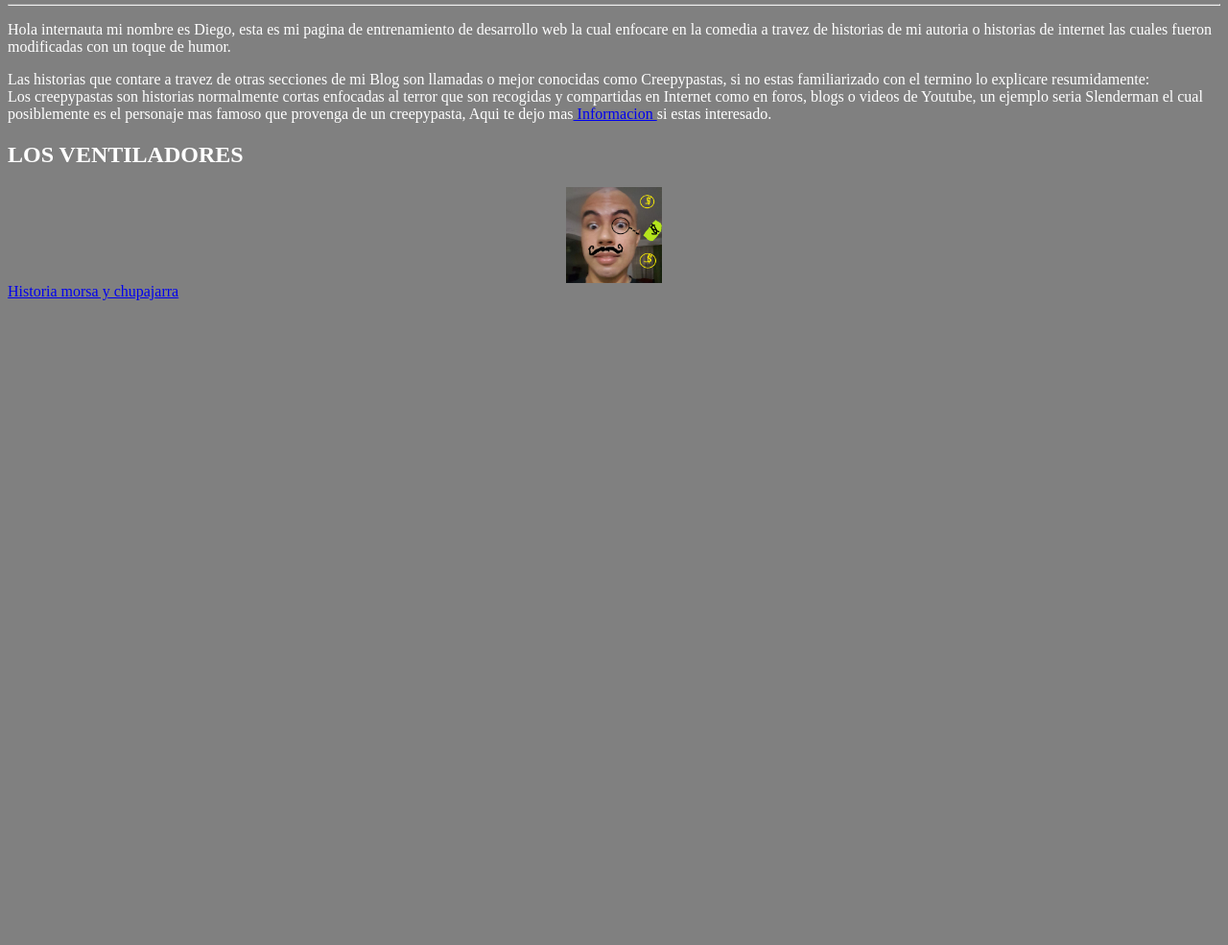
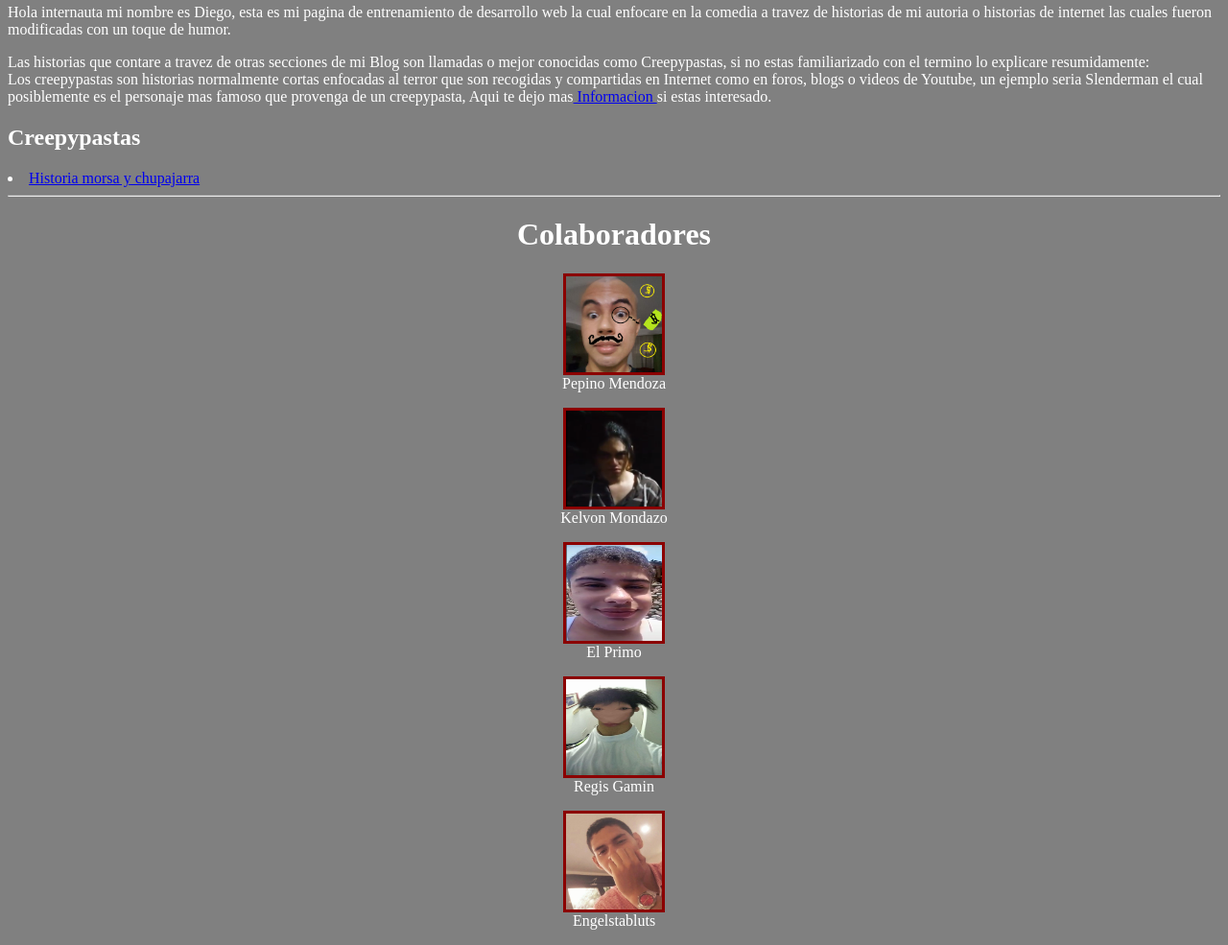
Before and after one commit to Reserath/Reserath.github.io, a plain HTML site: page index.html in a window 1280 px wide. Shown: the part 146-1131 px from the top of the page at 96% size. Before the commit the page ends 800 px from the top, so only its background shows below. Drawn offline with Linux system fonts and the light colour scheme.

Commit message:
Añadida seccion de colaboradores en pagina inicio y otros retoques

```diff
--- a/index.html
+++ b/index.html
@@ -9,7 +9,6 @@
 <p>
 <b>Autor: Diego Salas(Reserath).</b>
 </p>
-<hr>
 <p>
 Hola internauta mi nombre es Diego, esta es mi pagina de entrenamiento de desarrollo web la cual enfocare en la comedia a travez de historias de mi autoria o historias de internet las cuales fueron modificadas con un toque de humor.
 </p>
@@ -17,8 +16,51 @@ Hola internauta mi nombre es Diego, esta es mi pagina de entrenamiento de desarr
 Las historias que contare a travez de otras secciones de mi Blog son llamadas o mejor conocidas como Creepypastas, si no estas familiarizado con el termino lo explicare resumidamente:
 <br>Los creepypastas son historias normalmente cortas enfocadas al terror que son recogidas y compartidas en Internet como en foros, blogs o videos de Youtube, un ejemplo seria Slenderman el cual posiblemente es el personaje mas famoso que provenga de un creepypasta, Aqui te dejo mas<a href="https://psicologiaymente.com/cultura/que-es-creepypasta"> Informacion </a>  si estas interesado.
 </p>
-<h2>LOS VENTILADORES</H2>
-<center> <img src="pp.jpg" width="100" height="100"> </center>
+<h2>Creepypastas</H2>
+<li>
 <a href="index1.html"> Historia morsa y chupajarra </a>
+</li>
+<hr>
+<center> <h1>Colaboradores<h1> </center>
+<center>
+<figure>
+<img src="pp.jpg" width="100" height="100" style="border: 3px solid darkred">
+<figcaption>
+Pepino Mendoza
+</figcaption>
+</figure>
+</center>
+<center>
+<figure>
+<img src="kirribida.png" width="100" height="100" style="border: 3px solid darkred">
+<figcaption>
+Kelvon Mondazo
+</figcaption>
+</figure>
+</center>
+<center>
+<figure>
+<img src="primo.png" width="100" height="100" style="border: 3px solid darkred">
+<figcaption>
+El Primo
+</figcaption>
+</figure>
+</center>
+<center>
+<figure>
+<img src="regis.jpg" width="100" height="100" style="border: 3px solid darkred">
+<figcaption>
+Regis Gamin
+</figcaption>
+</figure>
+</center>
+<center>
+<figure>
+<img src="engeltablu.jpg" width="100" height="100" style="border: 3px solid darkred">
+<figcaption>
+Engelstabluts
+</figcaption>
+</figure>
+</center>
 </body>
 </html>
```
Also changed, not shown: index1.html (+1 -1 lines), engeltablu.jpg (added), kirribida.png (added), primo.png (added), regis.jpg (added).
